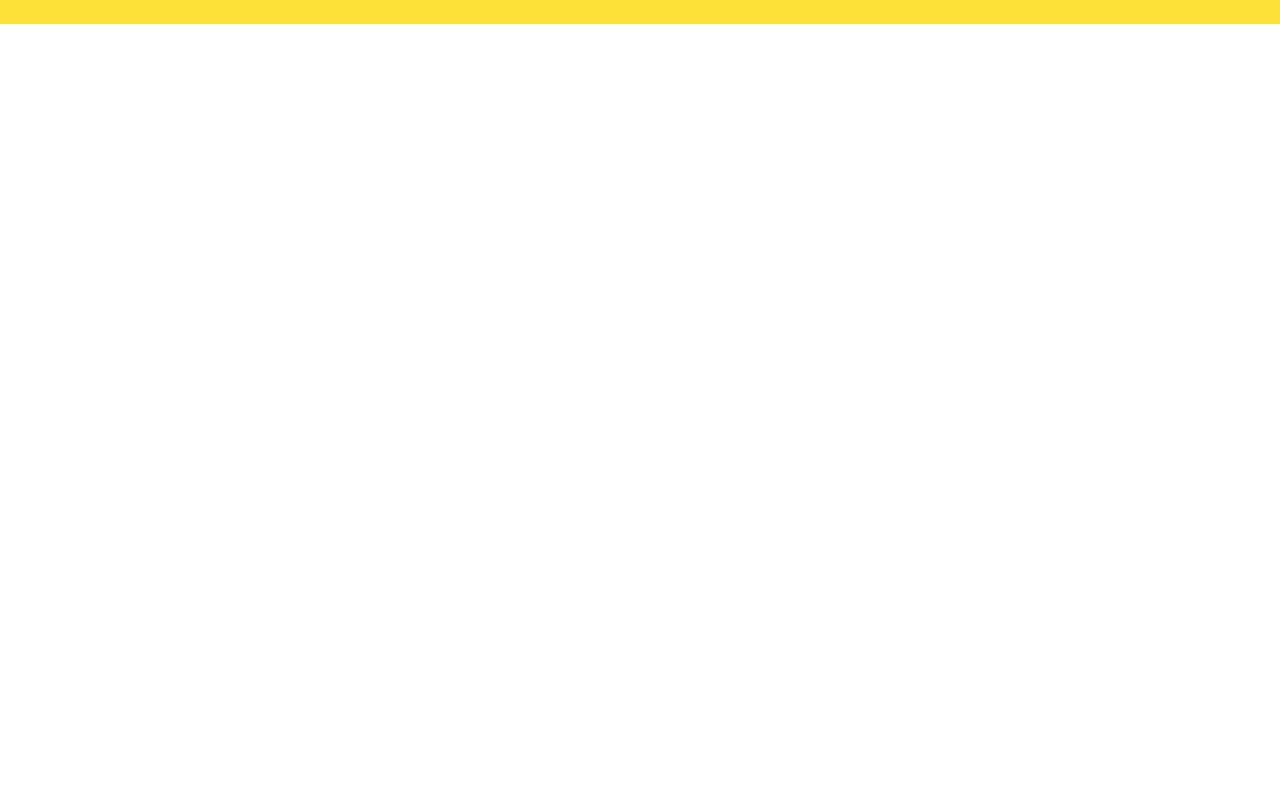
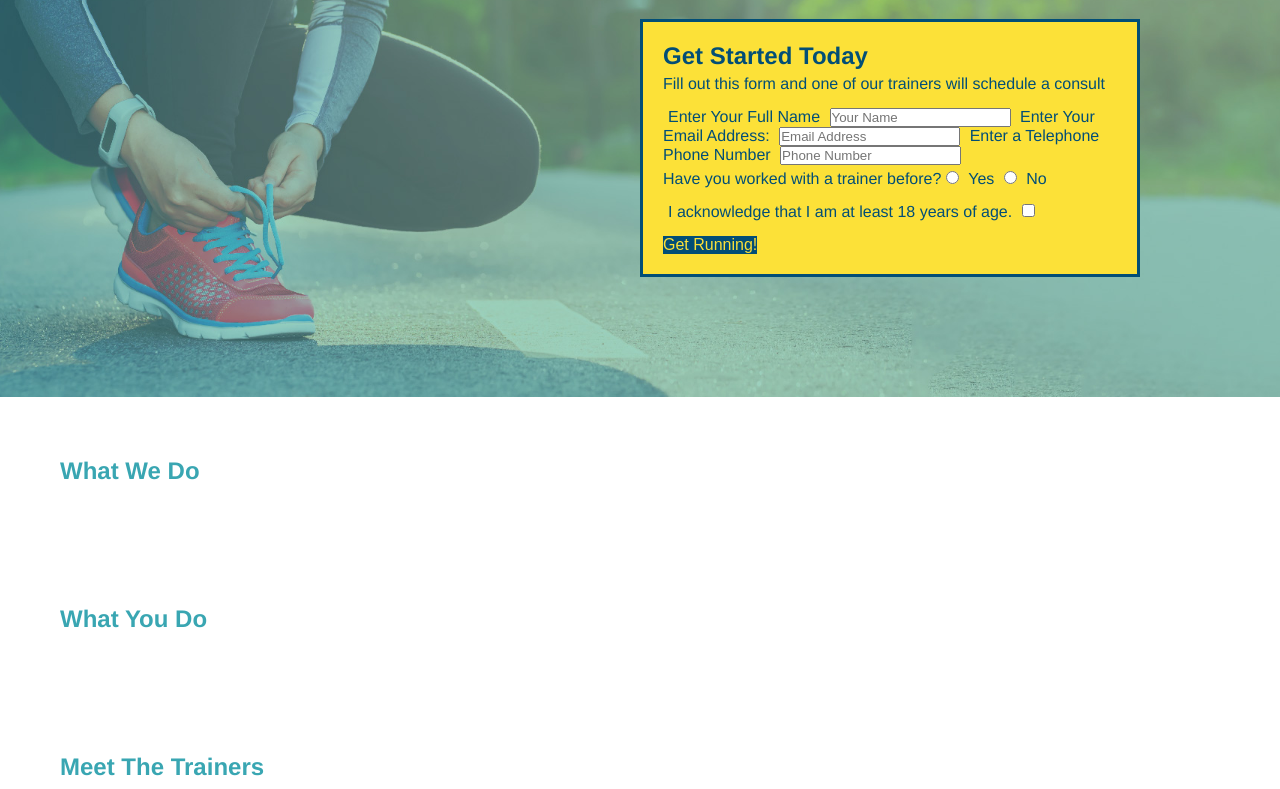
Before and after one commit to ckyle121/Run-Buddy, a plain HTML site: page index.html in a window 1280 px wide. Shown: the part 285-1074 px from the top of the page. Before the commit the page ends 800 px from the top, so only its background shows below. Drawn offline with Linux system fonts and the light colour scheme.

Commit message:
Add Styles to Hero Section, Form Section, and Header/Footer

```diff
--- a/index.html
+++ b/index.html
@@ -33,8 +33,38 @@
     </header>
 
     <!-- hero/jumbotron-->
-    <section>
+    <section class="hero">
+      <div class="hero-form">
+        <h3>Get Started Today</h3>
+        <p>Fill out this form and one of our trainers will schedule a consult</p>
+        <!-- Add Form Element-->
+        <form>
+          <label for="name">Enter Your Full Name</label>
+          <input type="text" placeholder="Your Name" name="name" id="name">
+          <label for="email">Enter Your Email Address:</label>
+          <input type="email" placeholder= "Email Address" name="email" id="email">
+          <label for="phone">Enter a Telephone Phone Number</label>
+          <input type="tel" placeholder="Phone Number" name="phone" id="phone">
+          <p>
+            Have you worked with a trainer before?
+            <input type="radio" name="trainer-confirm" id="trainer-yes">
+            <label for="trainer-yes">Yes</label>
+            <input type="radio" name="trainer-confirm" id="trainer-no">
+            <label for="trainer-no">No</label>
+          </p>
+          <p>
+            <label for="checkbox">
+              I acknowledge that I am at least 18 years of age.
+            </label>
+            <input type="checkbox" name="age-confirm" id="checkbox">
+          </p>
+          <button type="submit">
+            Get Running!
+          </button>
+        </form>
+      </div>
     </section>
+    <!-- End Hero Section -->
 
     <!-- "What WE Do" section -->
     <section>
--- a/static/style.css
+++ b/static/style.css
@@ -58,3 +58,54 @@ footer div {
 footer a {
     color: #024e76;
 }
+/* apply styles to Hero Section */
+section {
+    padding: 60px;
+  }
+.hero{
+    background-image: url(./images/hero-bg.jpg);
+    height: 600px;
+    background-size: cover;
+    background-position: center;
+    position: relative;
+}
+.hero-form{
+    background-color: #fce138;
+    padding: 20px;
+    width: 500px;
+    color: #024e76;
+    border-style: solid;
+    border-width: 3px;
+    border-color: #024e76;
+    position: absolute;
+    bottom: 120px;
+    right: 140px;
+}
+/* apply styles to Heading */
+.hero-form h3{
+    font-size: 24px;
+    margin: 0;
+}
+.hero-form p {
+    margin: 5px 0 15px 0;
+}
+.form-input{
+    border: 1px solid #024e76;
+    display: block;
+    padding: 7px 15px;
+    font-size: 16px;
+    color: #024e76;
+    width: 100%;
+    margin-bottom: 15px;
+}
+.hero-form label {
+    margin: 0 5px;
+}
+.hero-form button{
+    background-color: #024e76;
+    color: #fce138;
+    padding: 10 px 20px;
+    font-size: 16px;
+    border: none;
+
+}
```
Also changed, not shown: static/images/hero-bg.jpg (added).
